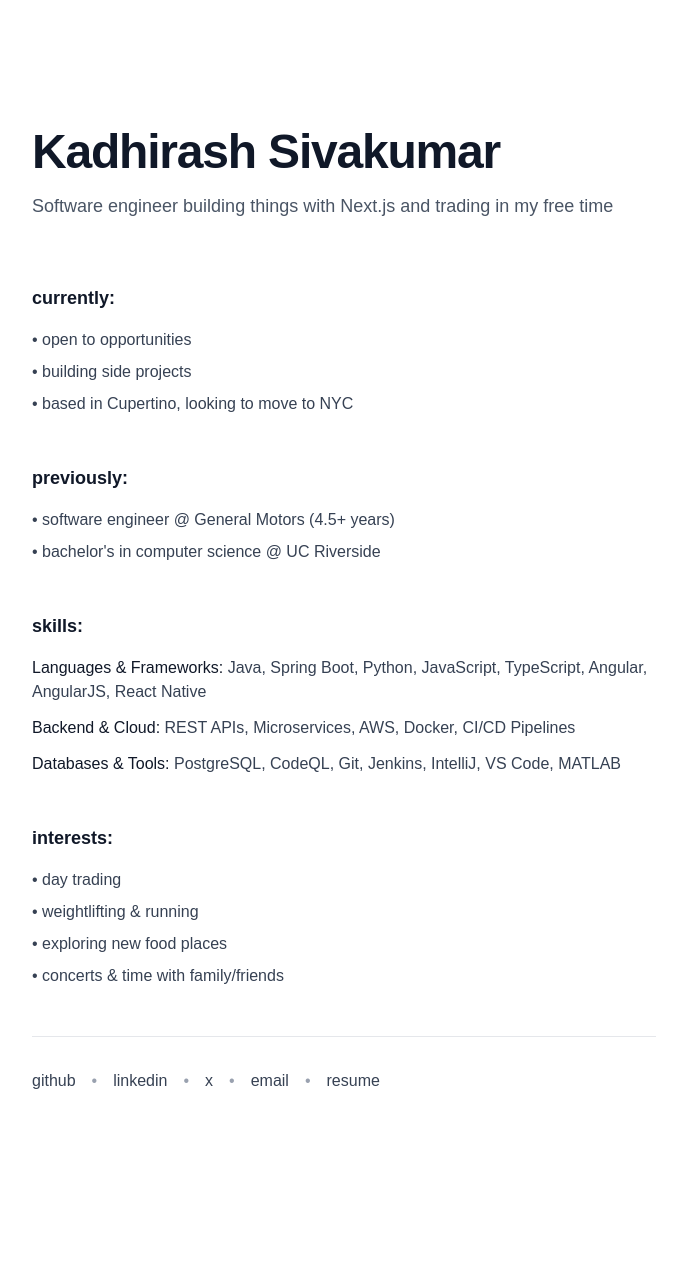
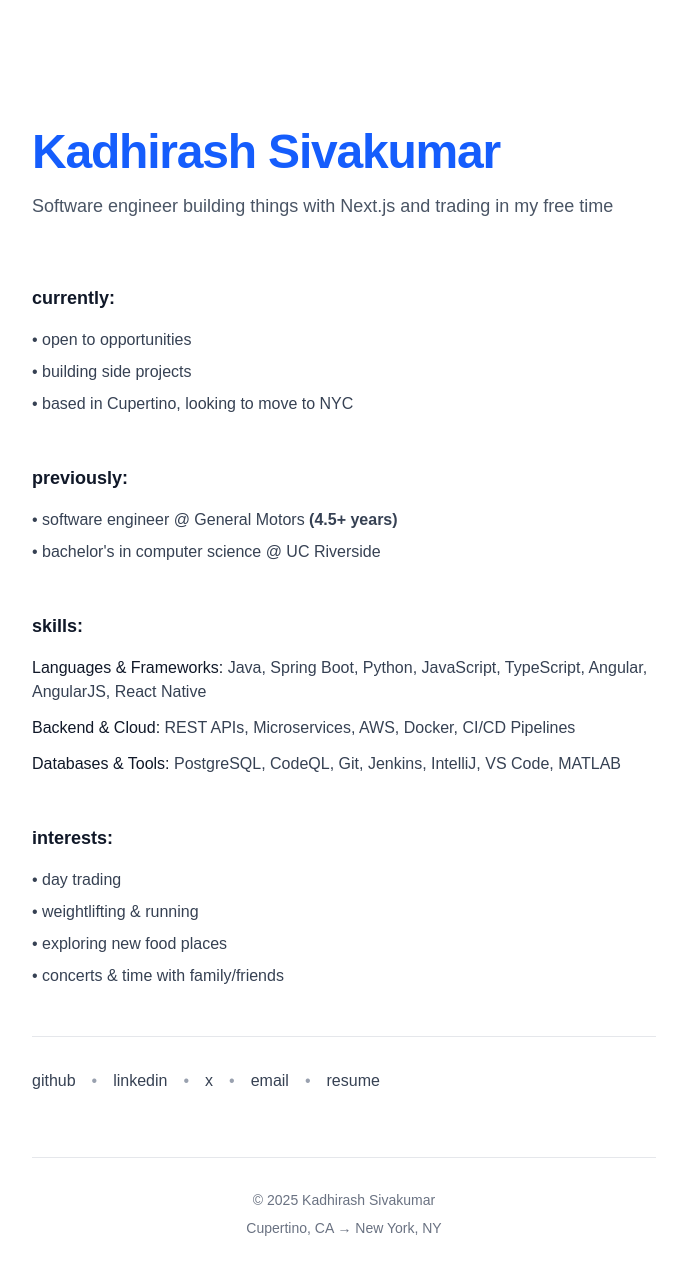
Before and after one commit to kadhirash/portfolio, a Next.js app: page / in a window 1280 px wide. Shown: the top 1274 px of the page, without its empty margins (296-973 px from the left). Before the commit the page ends 1221 px from the top, so only its background shows below. Built offline with nearby package versions, Linux system fonts and the light colour scheme.

Commit message:
feat: add accent color and improve visual hierarchy
- Add blue accent color to name for personality
- Bold the 4.5+ years at GM for emphasis
- Add footer with copyright and location

```diff
--- a/app/page.tsx
+++ b/app/page.tsx
@@ -4,7 +4,7 @@ export default function Home() {
       <main className="mx-auto max-w-2xl px-6 py-24 sm:py-32 animate-fade-in">
         {/* Header */}
         <header className="mb-16">
-          <h1 className="text-4xl font-bold tracking-tight text-gray-900 dark:text-gray-100 sm:text-5xl">
+          <h1 className="text-4xl font-bold tracking-tight text-blue-600 dark:text-blue-400 sm:text-5xl">
             Kadhirash Sivakumar
           </h1>
           <p className="mt-4 text-lg text-gray-600 dark:text-gray-400">
@@ -30,7 +30,7 @@ export default function Home() {
             previously:
           </h2>
           <ul className="space-y-2 text-gray-700 dark:text-gray-300">
-            <li>• software engineer @ General Motors (4.5+ years)</li>
+            <li>• software engineer @ General Motors <span className="font-semibold">(4.5+ years)</span></li>
             <li>• bachelor's in computer science @ UC Riverside</li>
           </ul>
         </section>
@@ -113,6 +113,12 @@ export default function Home() {
             </a>
           </div>
         </section>
+
+        {/* Footer */}
+        <footer className="mt-16 border-t border-gray-200 pt-8 text-center text-sm text-gray-500 dark:border-gray-800 dark:text-gray-400">
+          <p>© 2025 Kadhirash Sivakumar</p>
+          <p className="mt-2">Cupertino, CA → New York, NY</p>
+        </footer>
       </main>
     </div>
   );
```
